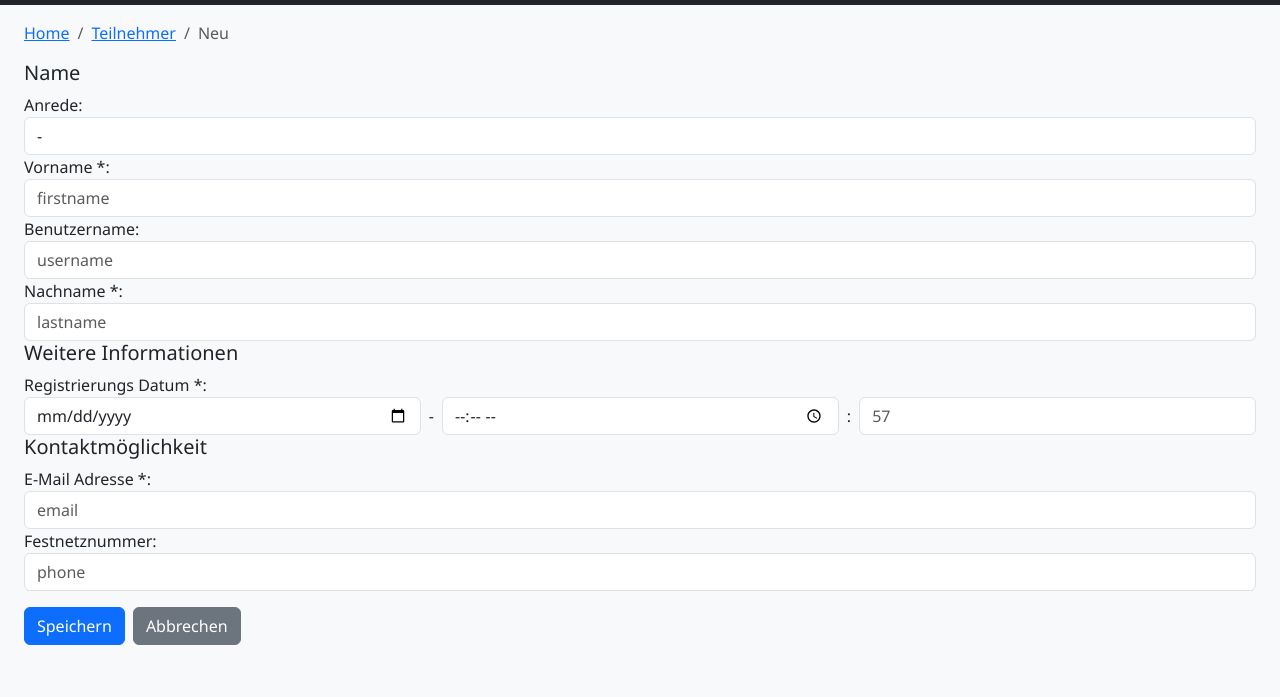
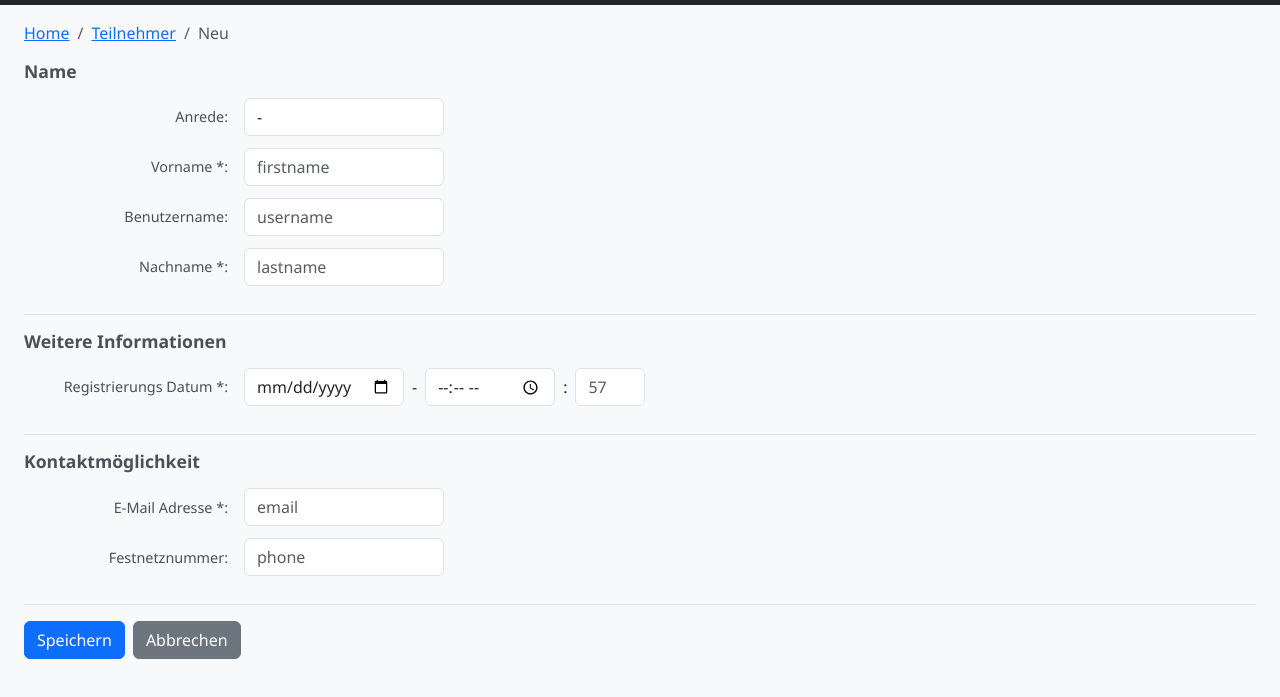
Before and after one commit to mirinez/admin.bootstrap, a plain HTML site: page teilnehmer-neu.html in a window 1280 px wide. Shown: the part 51-748 px from the top of the page. Drawn offline with Linux system fonts and the light colour scheme.

Commit message:
add: formular style

```diff
--- a/style.css
+++ b/style.css
@@ -44,7 +44,7 @@
   color: var(--white) !important;
 }
 
-/* Search button */
+/* Search button – same color as btn-primary */
 .btn-search {
   color: var(--primary-color);
   border-color: var(--primary-color);
@@ -79,7 +79,7 @@
    4. PAGINATION
 */
 
-/* Pages */
+/* Pagination – same color as btn-primary */
 .page-link {
   color: var(--primary-color);
   border-color: var(--border-color);
@@ -96,3 +96,60 @@
   border-color: var(--primary-color);
   color: var(--white);
 }
+
+/* ============================================
+   5. PARTICIPANT FORM
+*/
+
+/* Form section block with bottom border as separator */
+.form-section {
+  border-bottom: 1px solid var(--border-color);
+  padding-bottom: 1rem;
+  margin-bottom: 1rem;
+}
+
+/* Section title (Name, Weitere Informationen, Kontaktmöglichkeit) */
+.form-section-title {
+  font-size: 1.1rem;
+  font-weight: 600;
+  color: var(--text-dark);
+  margin-bottom: 1rem;
+}
+
+/* Each label + input row */
+.form-row-group {
+  display: flex;
+  align-items: center;
+  margin-bottom: 0.75rem;
+}
+
+/* Right-aligned label */
+.form-label-left {
+  width: 220px;
+  min-width: 220px;
+  text-align: right;
+  padding-right: 1rem;
+  font-size: 0.9rem;
+  color: var(--text-dark);
+  margin-bottom: 0;
+}
+
+/* Standard input width */
+.form-input {
+  max-width: 200px;
+}
+
+/* Date input */
+.form-input-date {
+  max-width: 160px;
+}
+
+/* Time input */
+.form-input-time {
+  max-width: 130px;
+}
+
+/* Seconds input */
+.form-input-seconds {
+  max-width: 70px;
+}
```
